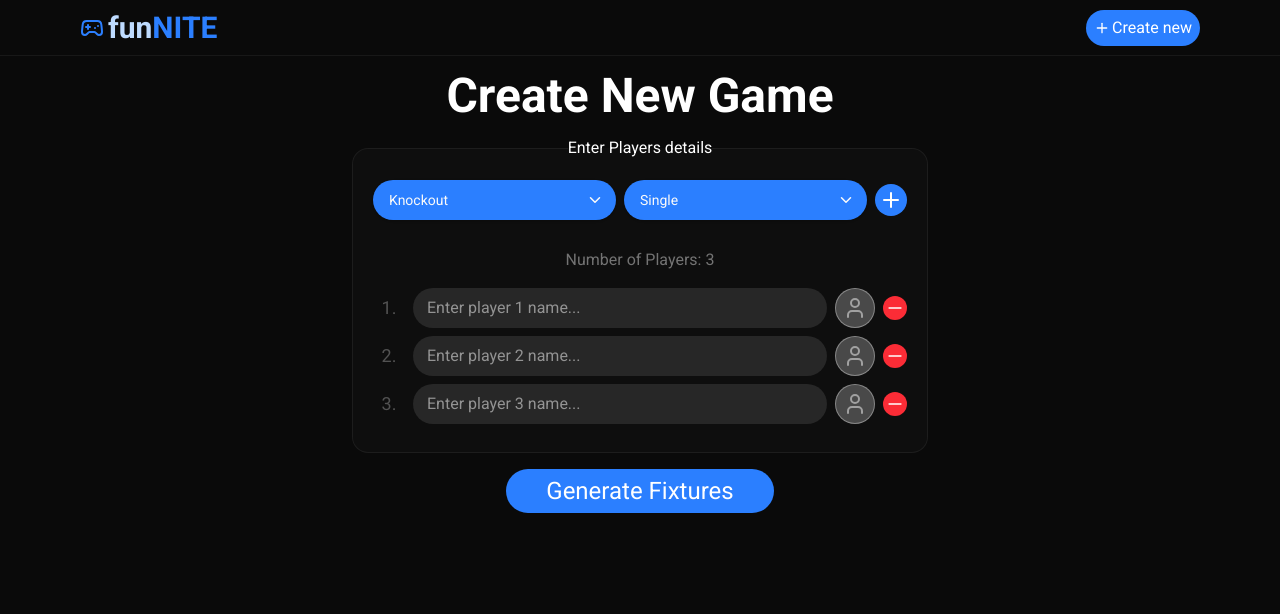
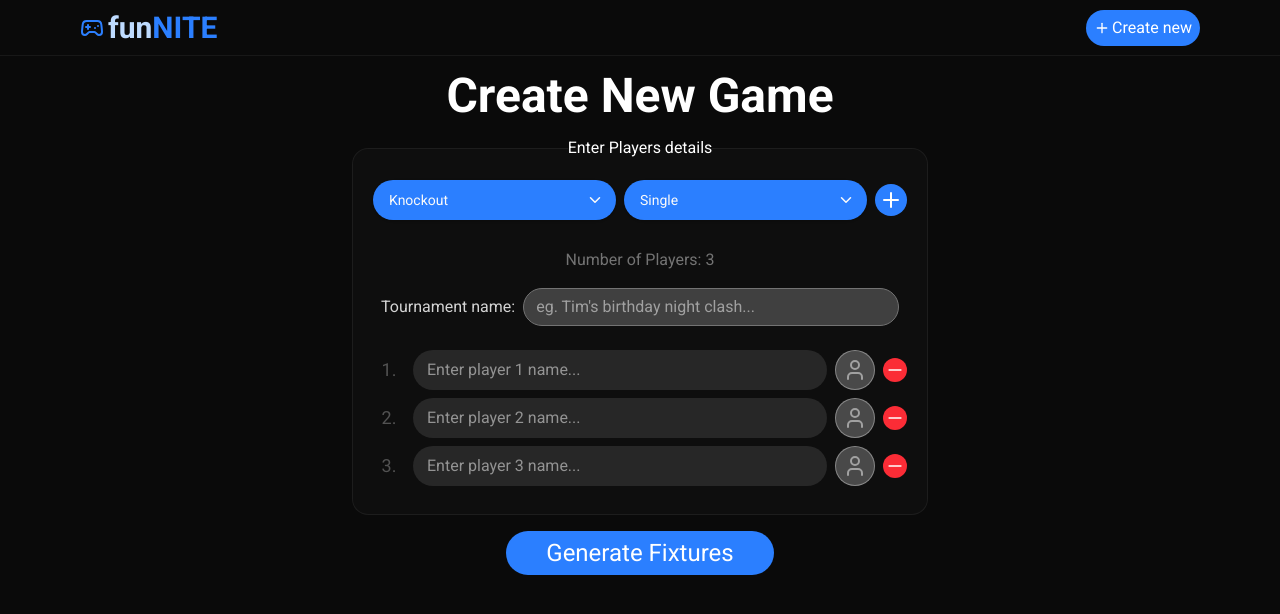
Before and after one commit to kaywizzy123/funNITE, a React (Vite) app: page /create in a window 1280 px wide. Shown: the top 614 px of the page. Built offline with nearby package versions, Linux system fonts and the light colour scheme.

Commit message:
Added tournament title input

```diff
--- a/src/pages/Create.jsx
+++ b/src/pages/Create.jsx
@@ -72,6 +72,15 @@ export default function Create() {
               <p className="text-neutral-500">
                 Number of Players: {players.length}
               </p>
+              <div className="w-full flex justify-between gap-2 items-center p-2">
+                <label htmlFor="gameName" className="text-neutral-300">
+                  Tournament name:{" "}
+                </label>
+                <input
+                  className="flex-1 bg-neutral-700 rounded-full px-3 py-1.5 border border-neutral-500 outline-none"
+                  placeholder="eg. Tim's birthday night clash..."
+                />
+              </div>
               <div className="w-full flex flex-col py-2 gap-2 max-h-144 overflow-auto scrollbar-none] [-ms-overflow-style:none] [&::-webkit-scrollbar]:hidden">
                 {players.map((player, index) => (
                   <PlayerDetails
```
